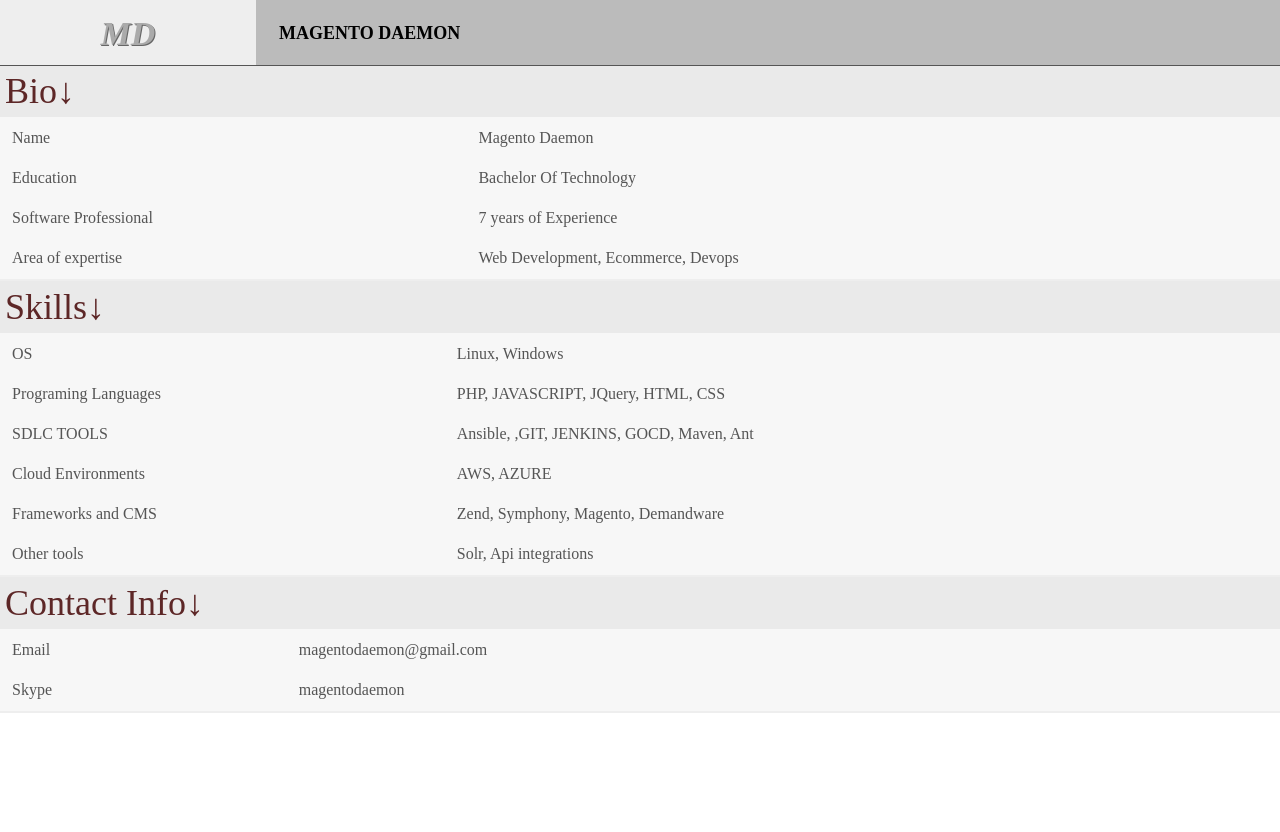
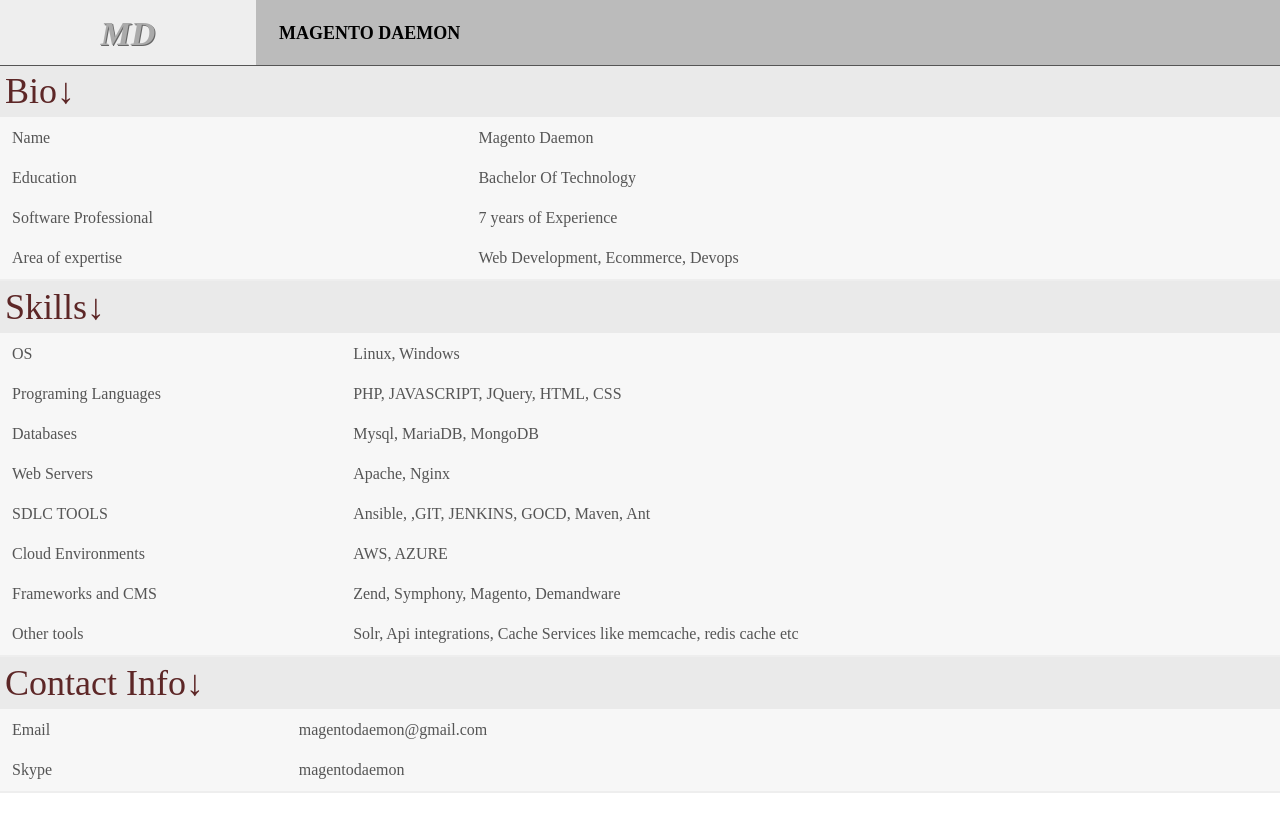
Before and after one commit to magentodaemon/magentodaemon.github.io, a plain HTML site: page index.html in a window 1280 px wide. Before the commit the page ends 800 px from the top, so only its background shows below. Drawn offline with Linux system fonts and the light colour scheme.

Commit message:
New update

```diff
--- a/index.html
+++ b/index.html
@@ -55,6 +55,14 @@
                    			   	<td>PHP, JAVASCRIPT, JQuery, HTML, CSS</td>
 					   </tr>
 					   <tr>
+						<td>Databases</td>
+					   	<td>Mysql, MariaDB, MongoDB</td>
+                                           </tr>
+					   <tr>
+						<td>Web Servers</td>
+						<td>Apache, Nginx</td>
+					   </tr>
+					   <tr>
 						<td>SDLC TOOLS</td>
 					   	<td>Ansible, ,GIT, JENKINS, GOCD, Maven, Ant</td>
 					   </tr>
@@ -68,7 +76,8 @@
 					   </tr>
 					   <tr>
 						<td>Other tools</td>
-						<td>Solr, Api integrations</td>
+						<td>
+							Solr, Api integrations, Cache Services like memcache, redis cache etc</td>
 					   </tr>
 					</table>
 				</div>
```
